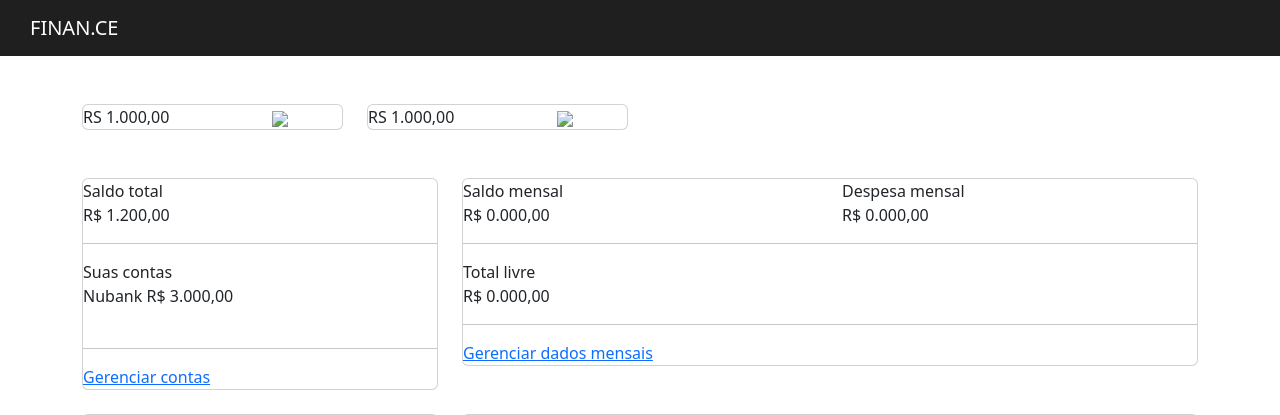
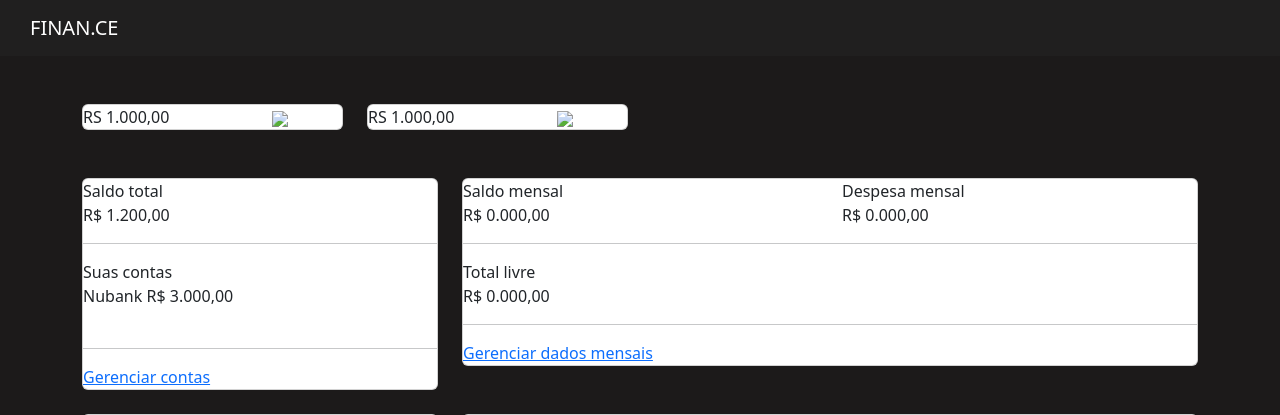
Before and after one commit to HebertFSoares/Finance, a Django app: template Perfil/templates/home.html in a window 1280 px wide. Shown: the top 415 px of the page. Run offline with Django 4.2, Linux system fonts and the light colour scheme; the template is opened without the code that fills it, so the values that code supplies are empty.

Commit message:
Update base.html

```diff
--- a/templates/bases/base.html
+++ b/templates/bases/base.html
@@ -1,17 +1,21 @@
-<!doctype html>
+{% load static %}
+<!DOCTYPE html>
 <html lang="en">
   <head>
-    <meta charset="utf-8">
-    <meta name="viewport" content="width=device-width, initial-scale=1">
+    <meta charset="utf-8" />
+    <meta name="viewport" content="width=device-width, initial-scale=1" />
 
     <title>{% block 'title' %}{% endblock %}</title>
-    <link href="https://cdn.jsdelivr.net/npm/bootstrap@5.3.0-alpha1/dist/css/bootstrap.min.css" rel="stylesheet">
+    <link href="https://cdn.jsdelivr.net/npm/bootstrap@5.3.0-alpha1/dist/css/bootstrap.min.css" rel="stylesheet"/>
+    <link href="{% static 'geral/css/base.css' %}" rel="stylesheet">
     {% block 'head' %}{% endblock %}
-
   </head>
   <body>
-    <nav class="navbar navbar-expand-lg navbar-dark" style="background-color: #201F1F;">
-        <a class="navbar-brand" style="margin-left: 30px" href="">FINAN.CE</a>
+    <nav
+      class="navbar navbar-expand-lg navbar-dark"
+      style="background-color: #201f1f"
+    >
+      <a class="navbar-brand" style="margin-left: 30px" href="">FINAN.CE</a>
     </nav>
     {% block 'body' %}{% endblock %}
     <script src="https://cdn.jsdelivr.net/npm/bootstrap@5.3.0-alpha1/dist/js/bootstrap.bundle.min.js"></script>
```
